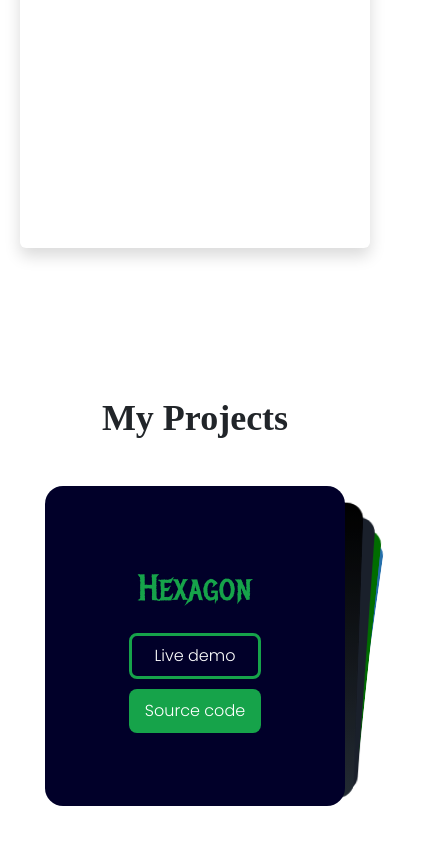
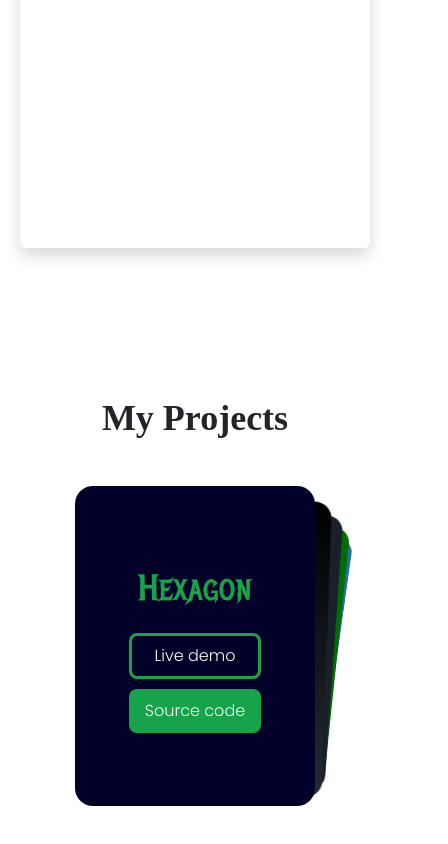
Before and after one commit to iceddrop/portfolio-mod, a React (Vite) app: page / in a window 390 px wide. Shown: the part 1834-2678 px from the top of the page, 448 px wide, since content can reach past the window. Built offline with nearby package versions, Linux system fonts and the light colour scheme; a web font is replaced by a local one.

Commit message:
changes to project section

```diff
--- a/src/App.css
+++ b/src/App.css
@@ -1,11 +1,9 @@
 @import url('https://fonts.googleapis.com/css2?family=Poppins:wght@300&display=swap');
 @import url('https://fonts.googleapis.com/css2?family=Blaka+Hollow&family=Metal+Mania&family=Russo+One&family=Space+Mono:wght@700&display=swap');
-body, html{
+
+* {
   margin: 0;
   padding: 0;
-}
-* {
-  box-sizing: border-box;
 }
 
 .home{
@@ -133,6 +131,9 @@ body, html{
   background:hsl(130, 91%, 78%);
   letter-spacing:1px;
 }
+.code-btn-2:hover{
+  color:black!important;
+}
 .project-title-4{
   font-family:Blaka hollow;
 
@@ -162,10 +163,7 @@ body, html{
     top:10px;
     padding:10px;
   }
-  .swiper {
-    width: 300px;
-    height: 320px;
-  }
+
 }
 @media only screen and (min-width:469px) and (max-width:768px){
   .about-section{
--- a/src/components/projects.jsx
+++ b/src/components/projects.jsx
@@ -14,9 +14,8 @@ import { EffectCards } from "swiper";
 
 export default function Projects(){
     return(
-        <section className='pb-20 px-10'>
+        <section className='pb-20 '>
           <h3  className='text-center project-title font-blinker text-4xl  font-bold'>My Projects</h3>
-
            <Swiper
         effect={"cards"}
         grabCursor={true}
```
